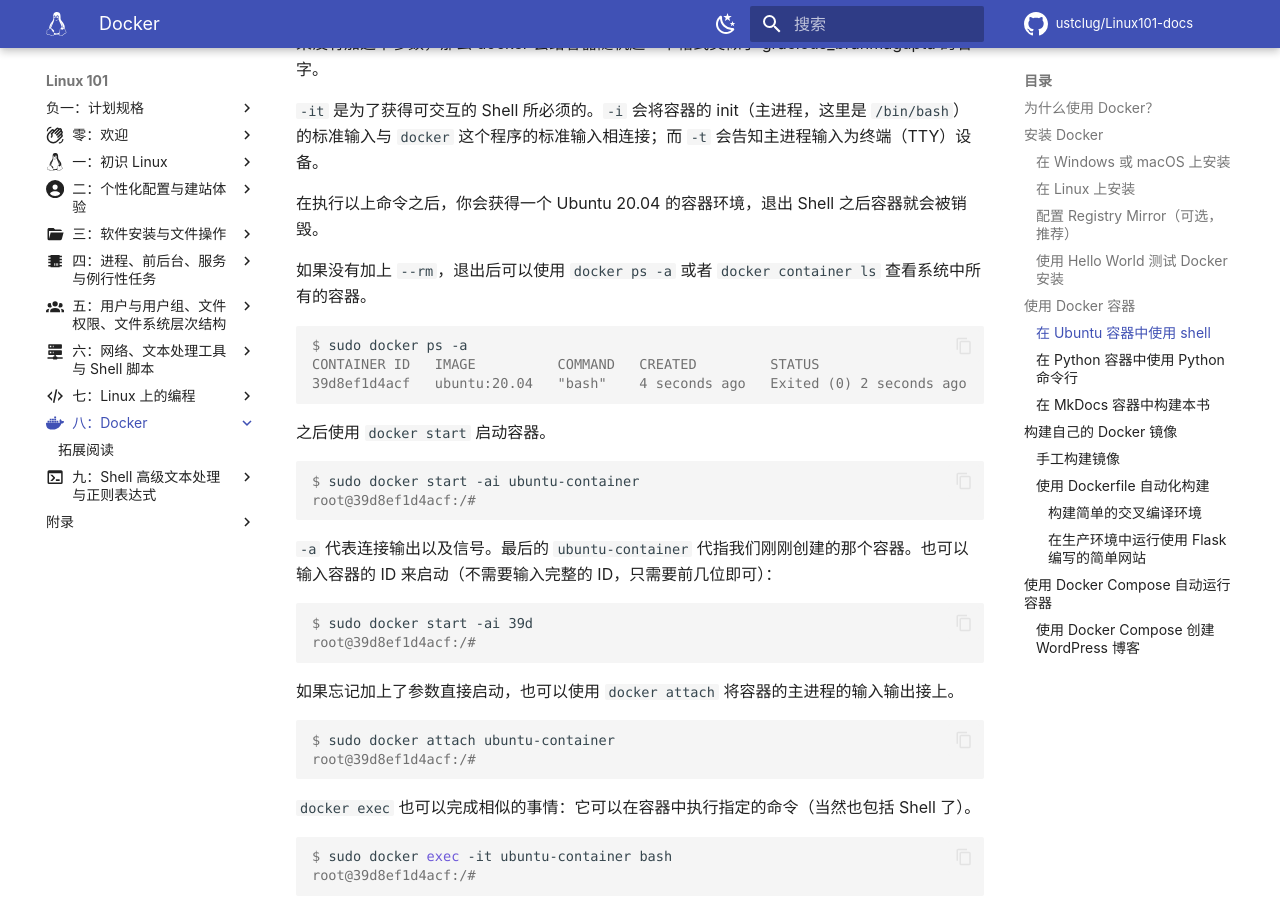
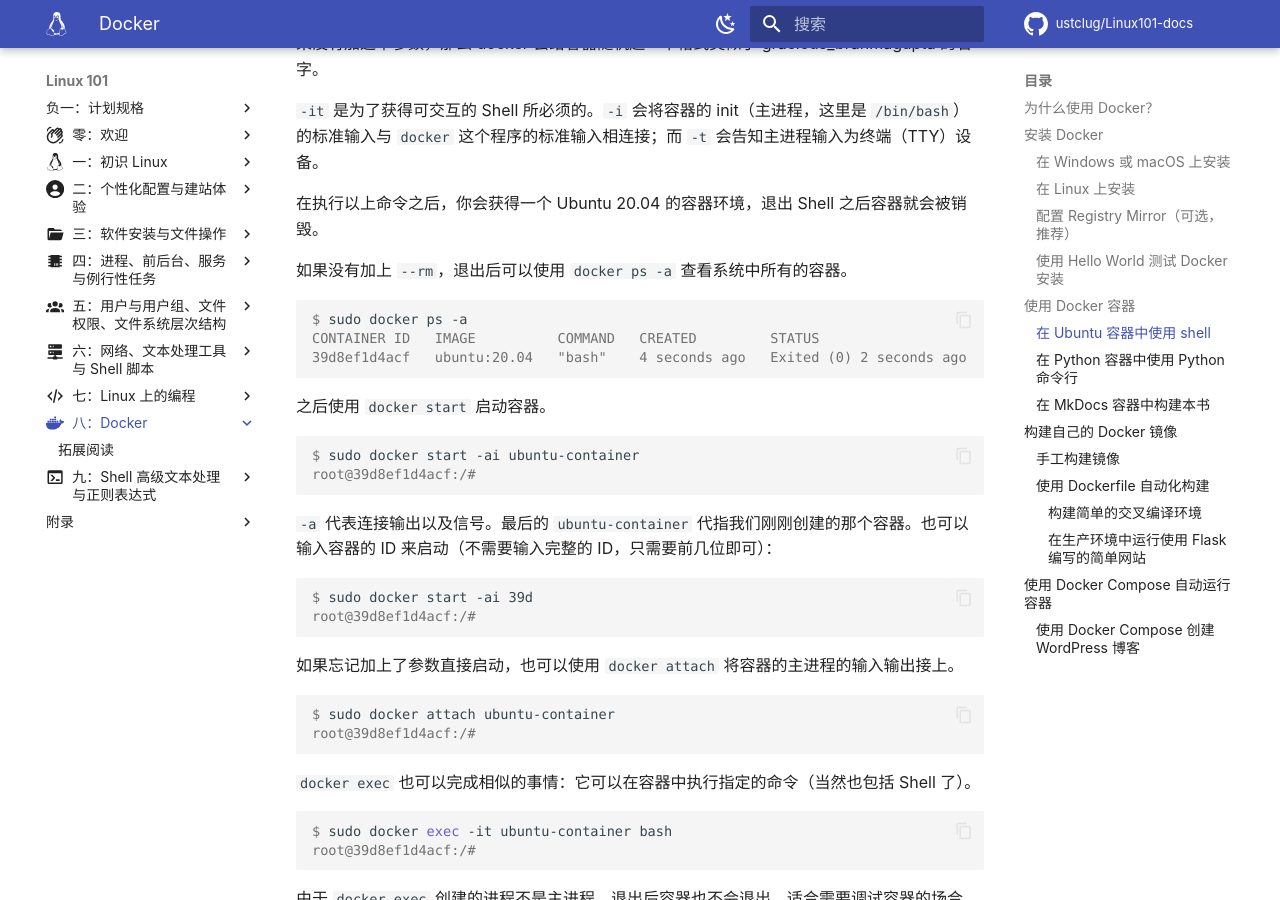
Before and after one commit to ustclug/Linux101-docs, an MkDocs documentation site: the page built from docs/Ch08/index.md, in a window 1280 px wide and 900 px high, scrolled down 3962 px. Built offline with MkDocs 1.6.1 and Material for MkDocs 9.7.7, drawn with Linux system fonts in a browser that asks for light colours; comment, search, counter and statistics services are not loaded.

Commit message:
Ch08: `docker ps` is an alias of `docker container ls`, fix #53

````diff
--- a/docs/Ch08/index.md
+++ b/docs/Ch08/index.md
@@ -153,7 +153,7 @@
 
 在执行以上命令之后，你会获得一个 Ubuntu 20.04 的容器环境，退出 Shell 之后容器就会被销毁。
 
-如果没有加上 `--rm`，退出后可以使用 `docker ps -a` 或者 `docker container ls` 查看系统中所有的容器。
+如果没有加上 `--rm`，退出后可以使用 `docker ps -a` 查看系统中所有的容器。
 
 ```console
 $ sudo docker ps -a
````
